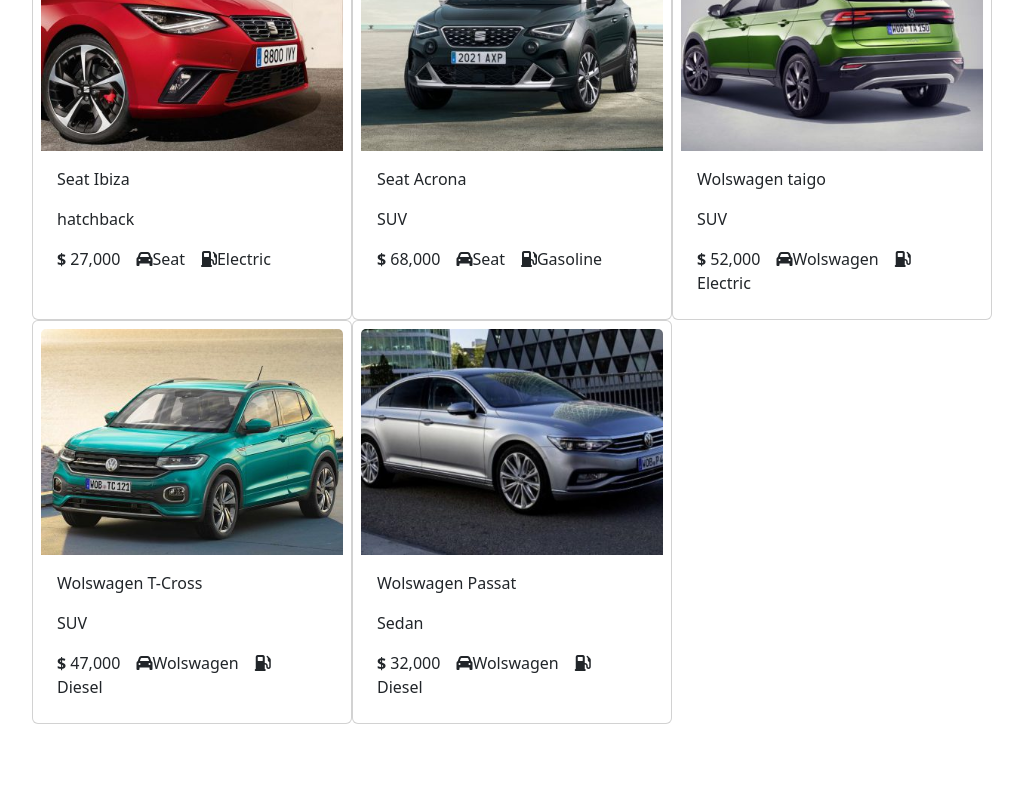
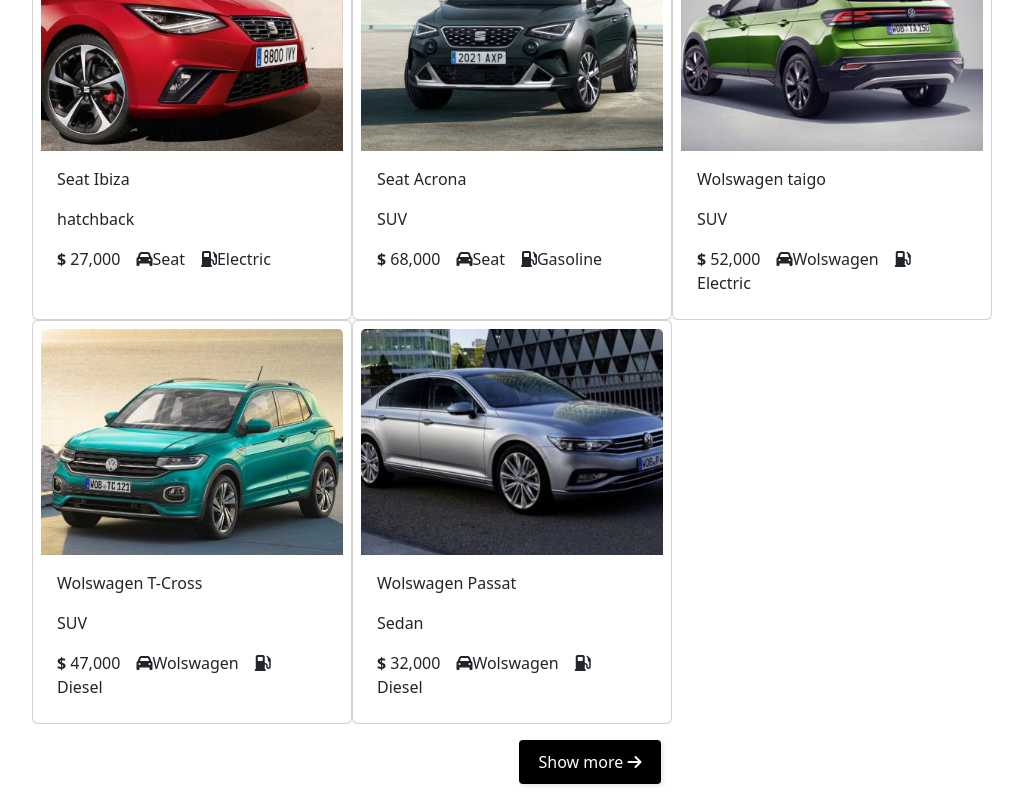
Before and after one commit to Sebastian-ivaniczki/proj-html-vuejs, a Vue app: page / in a window 1280 px wide. Shown: the part 1853-2653 px from the top of the page, without its empty margins (50-1073 px from the left). Before the commit the page ends 2577 px from the top, so only its background shows below. Built offline with nearby package versions, Linux system fonts and the light colour scheme; the HTML template or start-up script is replaced by a standard one.

Commit message:
added button in cards

```diff
--- a/src/components/partials/Cards.vue
+++ b/src/components/partials/Cards.vue
@@ -1,7 +1,9 @@
 <script>
+import BaseButton from './BaseButton.vue';
 import { store } from '../data/store';
 export default {
   name: 'Cards',
+  components: { BaseButton },
   data() {
     return {
      store
@@ -33,6 +35,9 @@
     </div>
 
   </div>
+  <div class="d-flex justify-content-center my-3">
+    <base-button :buttonStyles="{backgroundColor: '#000',  color: '#fff' }">Show more <i class="fa-solid fa-arrow-right"></i></base-button>
+  </div>
 </template>
 
 
```
